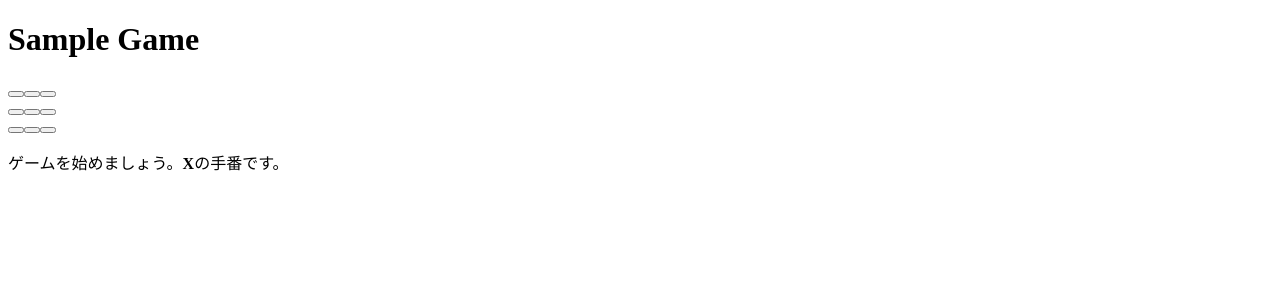
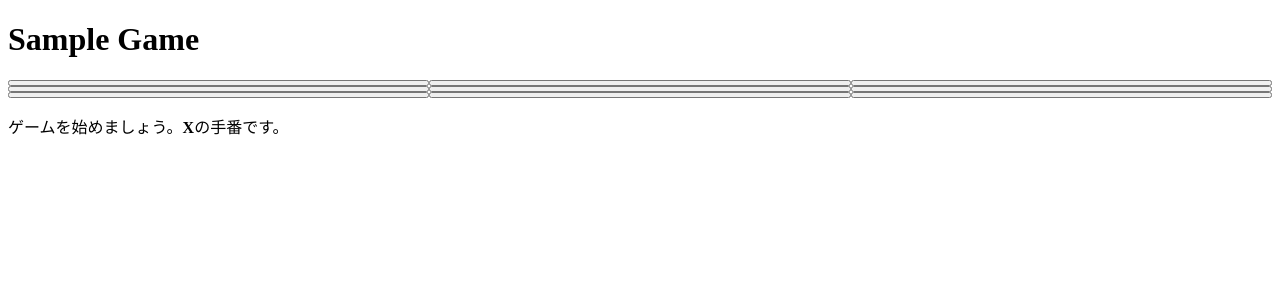
Before and after one commit to miyohide/vue-game-1, a Vue app: page / in a window 1280 px wide. Shown: the top 300 px of the page. Built offline with nearby package versions, Linux system fonts and the light colour scheme.

Commit message:
add grid layout.

```diff
--- a/src/components/Board.vue
+++ b/src/components/Board.vue
@@ -42,6 +42,14 @@
 </script>
 
 <style scoped>
-    .board {}
-    .board-row {}
+    .board {
+        display: grid;
+        grid-template-columns: 1fr;
+        grid-template-rows: repeat(3, 1fr);
+    }
+    .board-row {
+        display: grid;
+        grid-template-columns: repeat(3, 1fr);
+        grid-template-rows: 1fr;
+    }
 </style>
```
